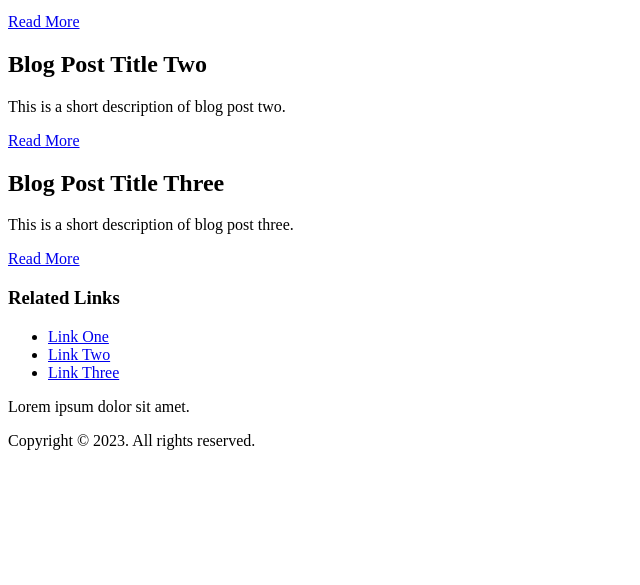
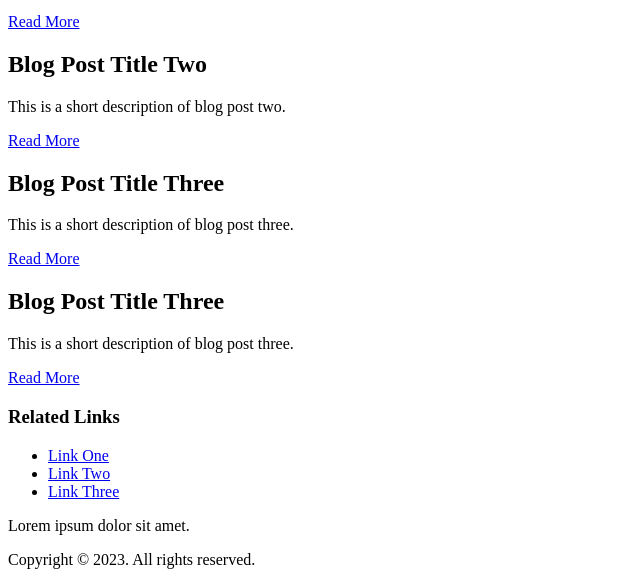
Before and after one commit to saleid109/-, a plain HTML site: page new-page.html in a window 1280 px wide. Shown: the part 244-829 px from the top of the page, without its empty margins (0-640 px from the left). Before the commit the page ends 800 px from the top, so only its background shows below. Drawn offline with Linux system fonts and the light colour scheme.

Commit message:
تعديل في ملف index.html

```diff
--- a/new-page.html
+++ b/new-page.html
@@ -47,6 +47,11 @@
         <p>This is a short description of blog post three.</p>
         <a href="#">Read More</a>
       </article>
+      <article>
+        <h2>Blog Post Title Three</h2>
+        <p>This is a short description of blog post three.</p>
+        <a href="#">Read More</a>
+      </article>
     </main>
 
     <!-- Sidebar -->
```
Also changed, not shown: index.html (+7 -1 lines).
